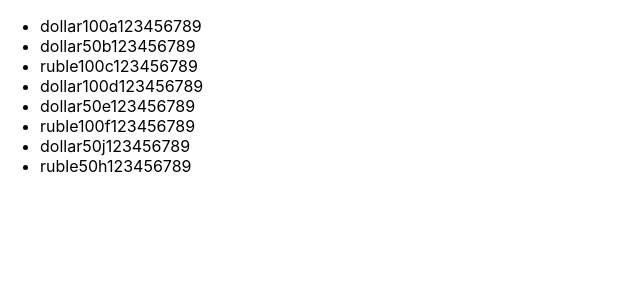
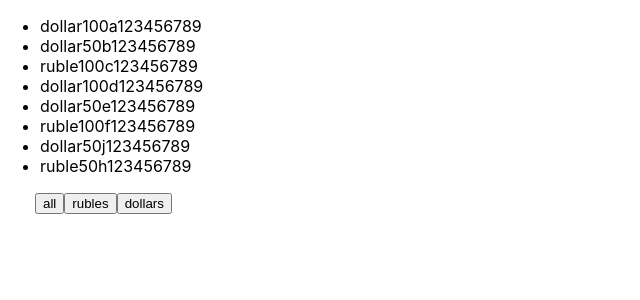
Before and after one commit to vitalyabedik/it-incubator.microtasks, a React (Create React App) app: page / in a window 1280 px wide. Shown: the top 300 px of the page, without its empty margins (0-640 px from the left). Built offline with nearby package versions, Linux system fonts and the light colour scheme.

Commit message:
feat: pre-finish 05 lesson - filter

```diff
--- /dev/null
+++ b/src/components/05-filter/Button.tsx
@@ -0,0 +1,16 @@
+import React from 'react';
+
+export type ButtonPropsType = {
+    name: string
+    callback: () => void
+}
+
+export const Button: React.FC<ButtonPropsType> = (props) => {
+    const onClickHandler = () => {
+        props.callback()
+    }
+
+    return (
+        <button onClick={onClickHandler}>{props.name}</button>
+    )
+}
--- a/src/components/05-filter/Filter.tsx
+++ b/src/components/05-filter/Filter.tsx
@@ -1,4 +1,7 @@
 import {useState} from 'react';
+import {Button} from './Button';
+
+type filterKeyType = 'all' | 'rubles' | 'dollars'
 
 export const Filter = () => {
     const [money, setMoney] = useState([
@@ -11,12 +14,28 @@ export const Filter = () => {
         {banknote: 'dollar', nominal: 50, number: 'j123456789'},
         {banknote: 'ruble', nominal: 50, number: 'h123456789'}
     ])
+    const [filterName, setFilterName] = useState<filterKeyType>('all')
+
+    const onClickFilterHandler = (filterKey: filterKeyType) => {
+        setFilterName(filterKey)
+    }
+
+    let currentMoney = money
+
+    if (filterName === 'dollars') {
+        currentMoney = money.filter(filteredMoney => filteredMoney.banknote === 'dollar')
+    }
+    if (filterName === 'rubles') {
+        currentMoney = money.filter(filteredMoney => filteredMoney.banknote === 'ruble')
+    }
+
 
     return (
+        <div>
             <ul>
-            {money.map((objFromMoneyArr) => {
+                {currentMoney.map((objFromMoneyArr, index) => {
                     return (
-                    <li>
+                        <li key={index}>
                             <span>{objFromMoneyArr.banknote}</span>
                             <span>{objFromMoneyArr.nominal}</span>
                             <span>{objFromMoneyArr.number}</span>
@@ -24,5 +43,11 @@ export const Filter = () => {
                     )
                 })}
             </ul>
+            <div style={{marginLeft: '35px'}}>
+                <Button name={'all'} callback={() => onClickFilterHandler('all')}/>
+                <Button name={'rubles'} callback={() => onClickFilterHandler('rubles')}/>
+                <Button name={'dollars'} callback={() => onClickFilterHandler('dollars')}/>
+            </div>
+        </div>
     );
 }
```
Lines whose indentation alone changed are shown as unchanged.
